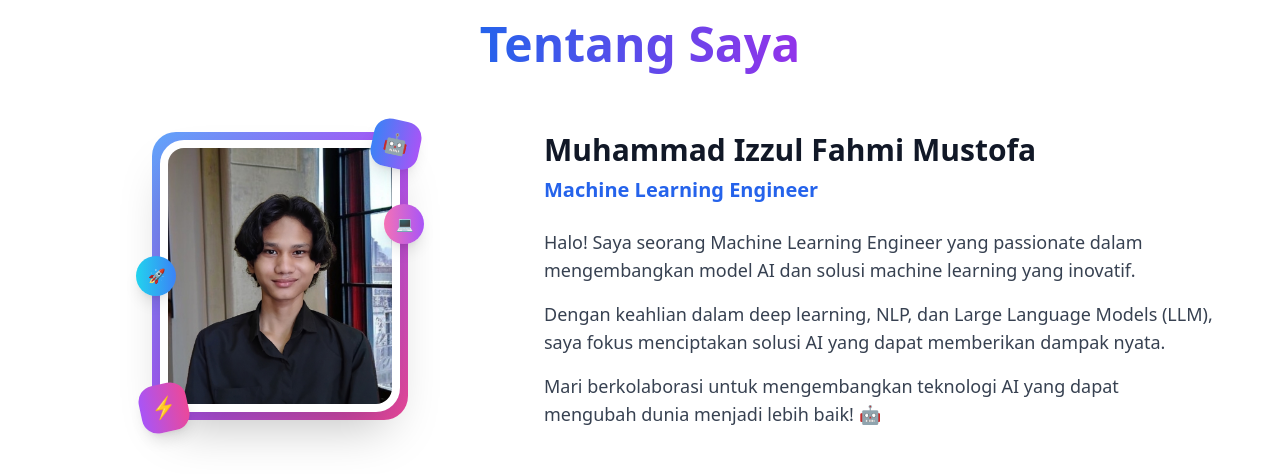
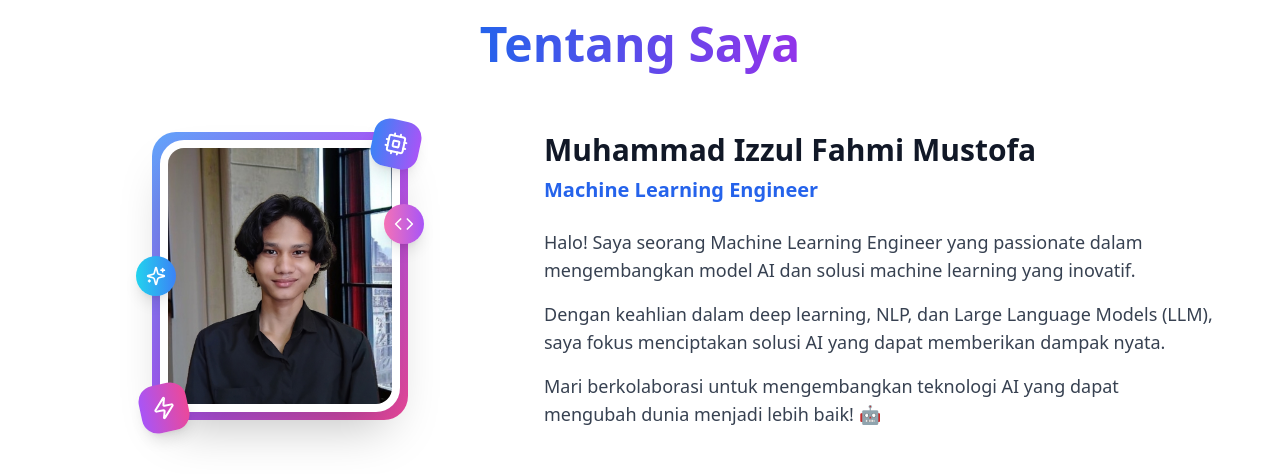
Before and after one commit to IzzulGod/about-izzulgod, a React (Vite) app: page / in a window 1280 px wide. Shown: the part 860-1334 px from the top of the page. Built offline with nearby package versions, Linux system fonts and the light colour scheme.

Commit message:
Refactor: Replace profile picture emotes with icons
Replaced the profile picture's emote icons with more visually appealing icons, similar to those used in the hero section.

```diff
--- a/src/components/About.tsx
+++ b/src/components/About.tsx
@@ -1,5 +1,5 @@
 
-import { Code, Database, Globe, Cpu, Zap, Layers } from "lucide-react";
+import { Code, Database, Globe, Cpu, Zap, Layers, Sparkles, Star, Heart, Coffee } from "lucide-react";
 
 const About = () => {
   const skills = [
@@ -65,19 +65,19 @@ const About = () => {
 
                 {/* Floating decorative elements */}
                 <div className="absolute -top-3 -right-3 w-12 h-12 bg-gradient-to-r from-blue-500 to-purple-500 rounded-2xl flex items-center justify-center shadow-lg transform rotate-12 group-hover:rotate-0 transition-transform duration-300">
-                  <span className="text-xl">🤖</span>
+                  <Cpu className="w-6 h-6 text-white" />
                 </div>
 
                 <div className="absolute -bottom-3 -left-3 w-12 h-12 bg-gradient-to-r from-purple-500 to-pink-500 rounded-2xl flex items-center justify-center shadow-lg transform -rotate-12 group-hover:rotate-0 transition-transform duration-300">
-                  <span className="text-xl">⚡</span>
+                  <Zap className="w-6 h-6 text-white" />
                 </div>
 
                 <div className="absolute top-1/2 -left-4 w-10 h-10 bg-gradient-to-r from-cyan-400 to-blue-500 rounded-full flex items-center justify-center shadow-lg transform -translate-y-1/2 group-hover:scale-110 transition-transform duration-300">
-                  <span className="text-sm">🚀</span>
+                  <Sparkles className="w-5 h-5 text-white" />
                 </div>
 
                 <div className="absolute top-1/4 -right-4 w-10 h-10 bg-gradient-to-r from-pink-400 to-purple-500 rounded-full flex items-center justify-center shadow-lg transform group-hover:scale-110 transition-transform duration-300">
-                  <span className="text-sm">💻</span>
+                  <Code className="w-5 h-5 text-white" />
                 </div>
               </div>
             </div>
```
